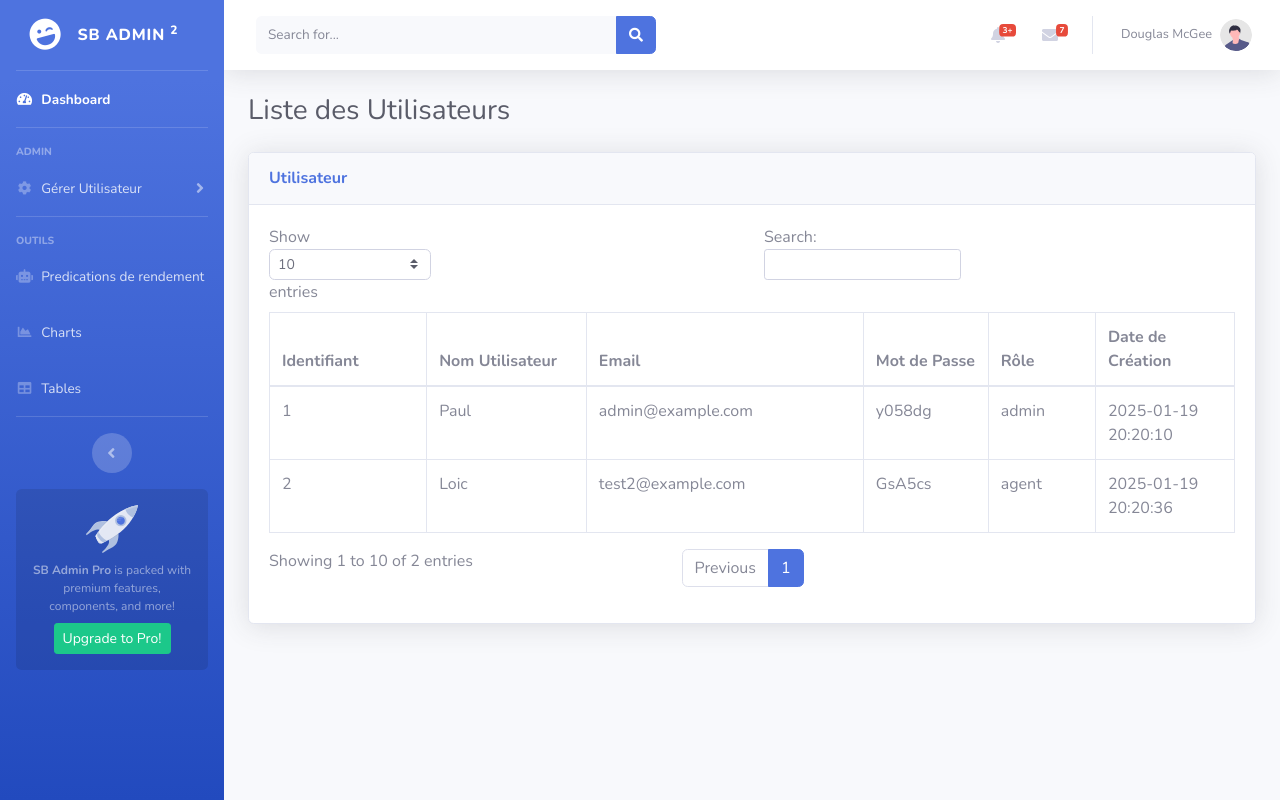
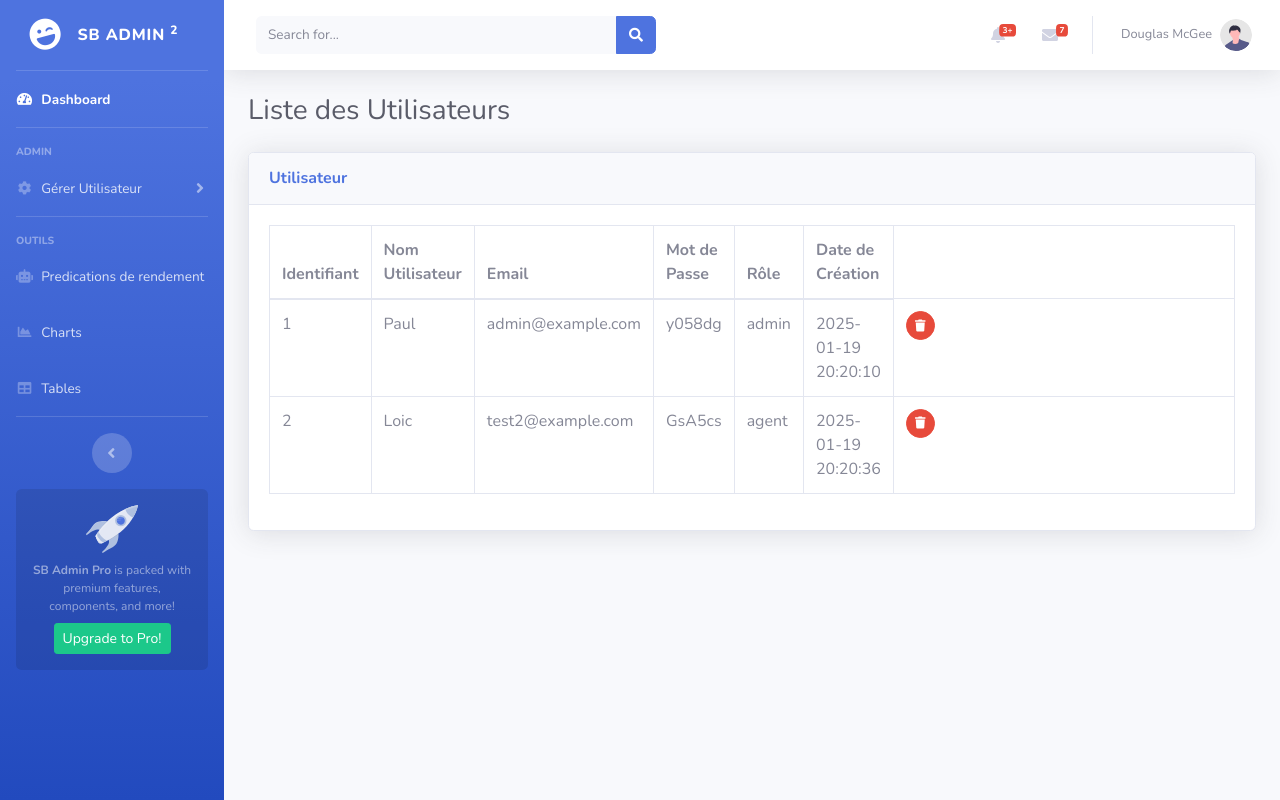
Before and after one commit to Flinguee75/Dashboard-For-INADCI, a Flask app: page /admin/show_users in a window 1280 px wide. Run offline with Flask 3, Linux system fonts and the light colour scheme; some libraries are stand-ins or nearby versions.

Commit message:
On peut add,delete et show les users

```diff
--- a/dashboard/controllers/admin_routes.py
+++ b/dashboard/controllers/admin_routes.py
@@ -49,7 +49,7 @@ def show_users():
     return render_template('Admin/show_users.html', users=users)
 
 # Route : Supprimer un utilisateur
-@admin_bp.route('/delete_user/<int:user_id>', methods=['DELETE'])
+@admin_bp.route('/delete_user/<int:user_id>', methods=['POST'])
 def delete_user(user_id):
     user = User.query.get(user_id)
     if not user:
@@ -58,4 +58,4 @@ def delete_user(user_id):
     db.session.delete(user)
     db.session.commit()
 
-    return jsonify({'message': f'Utilisateur {user.email} supprimé avec succès'})
+    return redirect(url_for('admin.show_users'))
--- a/dashboard/templates/admin/show_users.html
+++ b/dashboard/templates/admin/show_users.html
@@ -222,23 +222,7 @@
                 <div class="card-body">
                     <div class="table-responsive">
                         <div id="dataTable_wrapper" class="dataTables_wrapper dt-bootstrap4">
-                            <div class="row">
-                                <div class="col-sm-12 col-md-6">
-                                    <div class="dataTables_length" id="dataTable_length"><label>Show <select
-                                                name="dataTable_length" aria-controls="dataTable"
-                                                class="custom-select custom-select-sm form-control form-control-sm">
-                                                <option value="10">10</option>
-                                                <option value="25">25</option>
-                                                <option value="50">50</option>
-                                                <option value="100">100</option>
-                                            </select> entries</label></div>
-                                </div>
-                                <div class="col-sm-12 col-md-6">
-                                    <div id="dataTable_filter" class="dataTables_filter"><label>Search:<input
-                                                type="search" class="form-control form-control-sm" placeholder=""
-                                                aria-controls="dataTable"></label></div>
-                                </div>
-                            </div>
+
                             <div class="row">
                                 <div class="col-sm-12">
                                     <table class="table table-bordered dataTable" id="dataTable" width="100%"
@@ -277,6 +261,14 @@
                                                 <td>{{ user.password[20:26] }}</td>
                                                 <td>{{ user.role }}</td>
                                                 <td>{{ user.date_created }}</td>
+                                                <td>
+                                                    <form action="{{ url_for('admin.delete_user', user_id=user.id) }}" method="post" style="display: inline;">
+                                                        <button type="submit" class="btn btn-danger btn-circle btn-sm" onclick="return confirm('Are you sure you want to delete this user?');">
+                                                            <i class="fas fa-trash"></i>
+                                                        </button>
+                                                    </form>
+
+                                                </td>
                                             </tr>
                                             {% endfor %}
                                         </tbody>
@@ -284,24 +276,7 @@
                                     </table>
                                 </div>
                             </div>
-                            <div class="row">
-                                <div class="col-sm-12 col-md-5">
-                                    <div class="dataTables_info" id="dataTable_info" role="status" aria-live="polite">
-                                        Showing 1 to 10 of {{ users|length }} entries</div>
-                                </div>
-                                <div class="col-sm-12 col-md-7">
-                                    <div class="dataTables_paginate paging_simple_numbers" id="dataTable_paginate">
-                                        <ul class="pagination">
-                                            <li class="paginate_button page-item previous disabled"
-                                                id="dataTable_previous"><a href="#" aria-controls="dataTable"
-                                                    data-dt-idx="0" tabindex="0" class="page-link">Previous</a></li>
-                                            <li class="paginate_button page-item active"><a href="#"
-                                                    aria-controls="dataTable" data-dt-idx="1" tabindex="0"
-                                                    class="page-link">1</a></li>
-                                        </ul>
-                                    </div>
-                                </div>
-                            </div>
+
                         </div>
                     </div>
                 </div>
```
Also changed, not shown: dashboard/data/mydb.db.
